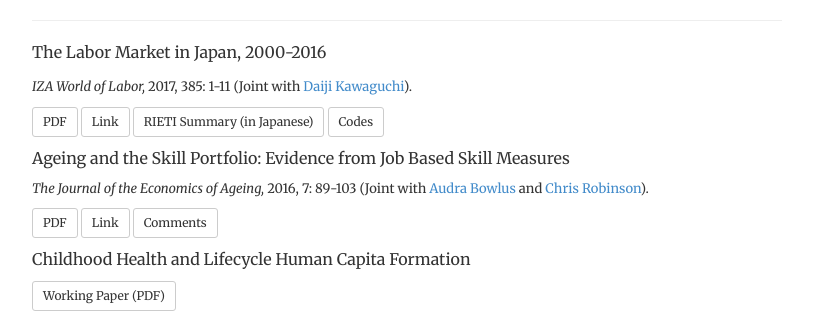
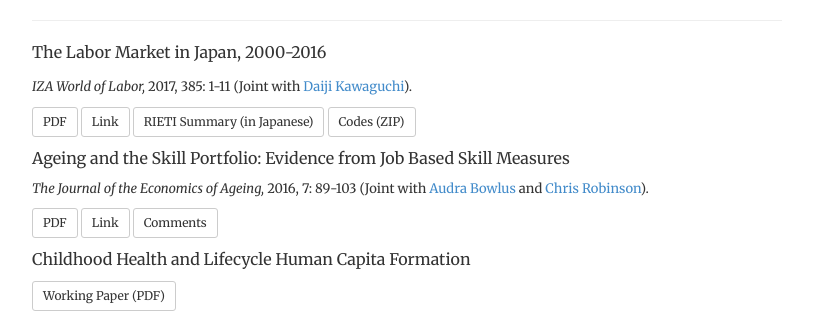
Before and after one commit to morihiroaki/morihiroaki.github.io, a Jekyll site: the page built from index.html, in a window 1280 px wide. Shown: the part 490-803 px from the top of the page, without its empty margins (233-1046 px from the left). Built offline with Jekyll 4.4.1, drawn with Linux system fonts in a browser that asks for light colours.

Commit message:
Update index.html

```diff
--- a/index.html
+++ b/index.html
@@ -39,7 +39,7 @@
   <p><a href="./files/Kawaguchi_Mori_2017_WoL.pdf" target="_blank" class="btn btn-default btn-sm" role="button">PDF</a>
   <a href="https://wol.iza.org/articles/the-labor-market-in-japan/long" target="_blank" class="btn btn-default btn-sm" role="button">Link</a>
   <a href="http://www.rieti.go.jp/jp/special/from-iza/008.html" target="_blank" class="btn btn-default btn-sm" role="button">RIETI Summary (in Japanese)</a>
-  <a href="./files/KM17_WoL.zip" class="btn btn-default btn-sm" target="_blank" role="button">Codes</a></p>
+  <a href="./files/KM17_WoL.zip" class="btn btn-default btn-sm" target="_blank" role="button">Codes (ZIP)</a></p>
 
     <p><font size="3">Ageing and the Skill Portfolio: Evidence from Job Based Skill Measures</font></p>
   <p><font size="2"><i>The Journal of the Economics of Ageing,</i> 2016, 7: 89-103 (Joint with <a href="http://economics.uwo.ca/people/faculty/bowlus.html" target="_blank" title="Link">Audra Bowlus</a> and <a href="http://economics.uwo.ca/people/faculty/robinson.html" target="_blank" title="Link">Chris Robinson</a>). </p>
```
